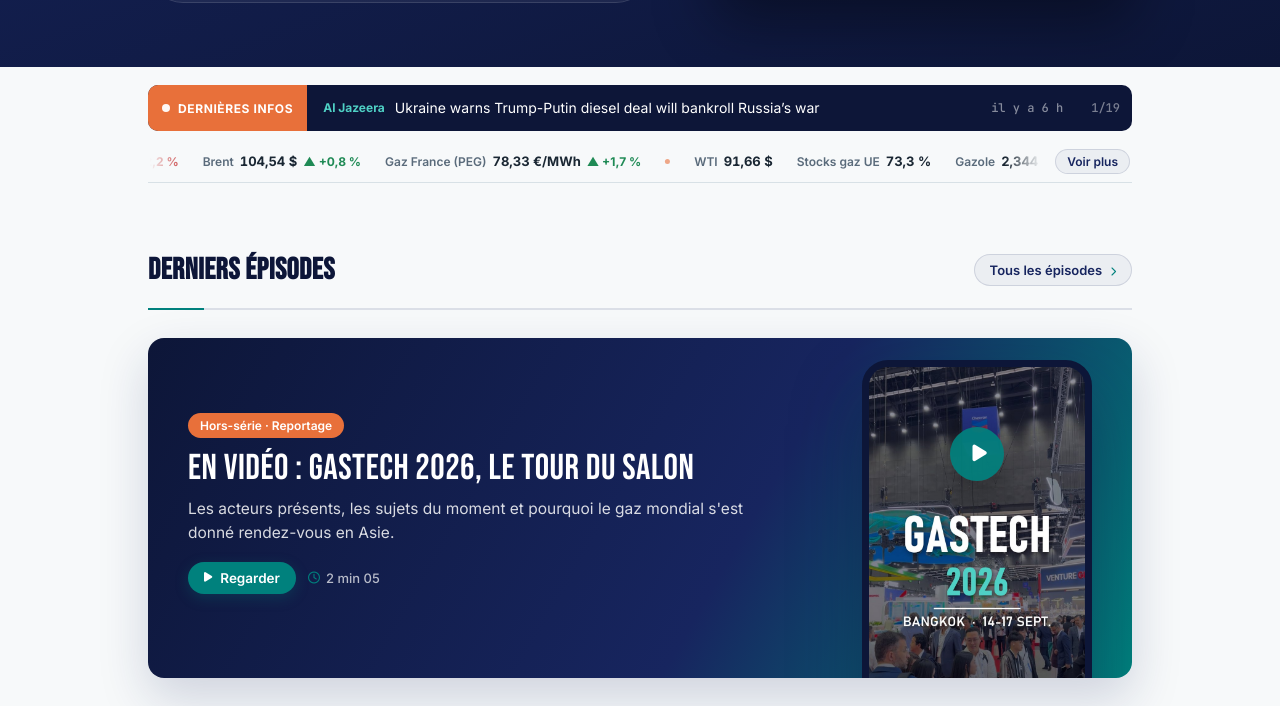
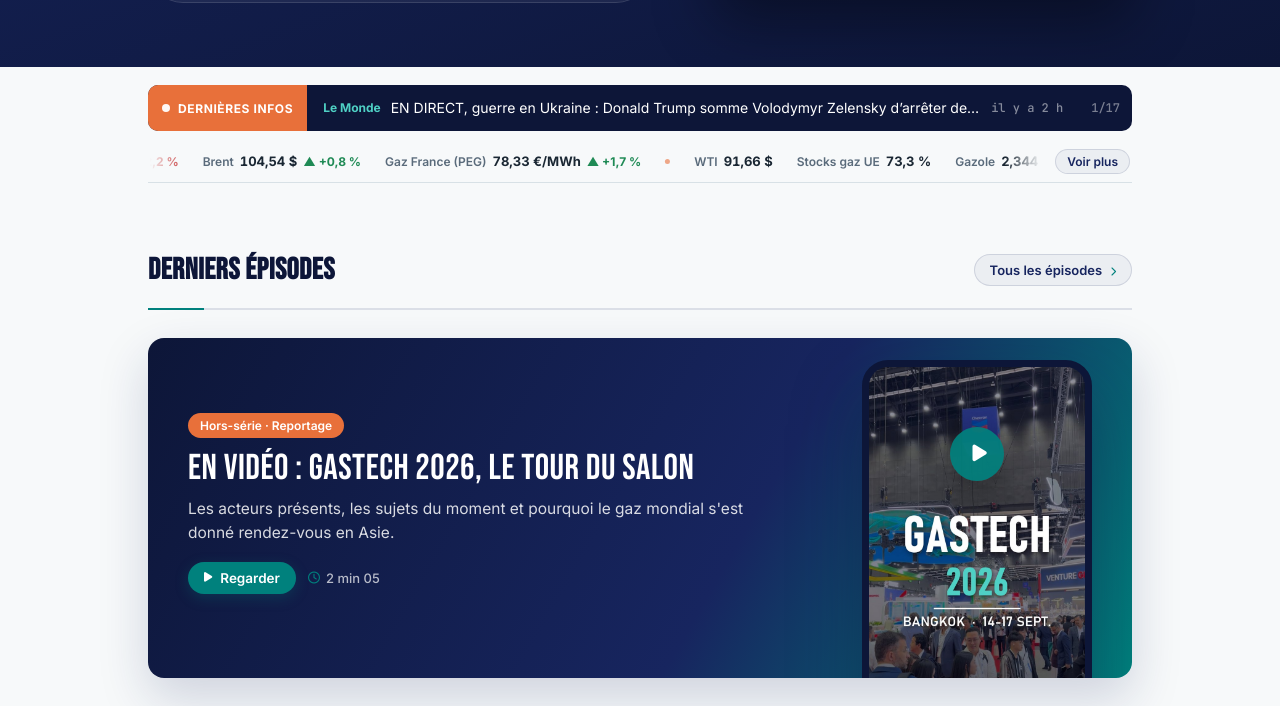
Before and after one commit to InsideEnergyMarkets/Inside-Energy-Markets, a Jekyll site: the page built from index.html, in a window 1280 px wide and 900 px high, scrolled down 417 px, cut to the strip 161-867 px from the top of the window. Built offline with Jekyll 4.4.1, drawn with Linux system fonts in a browser that asks for light colours.

```diff
--- a/_data/incidents.json
+++ b/_data/incidents.json
@@ -1,5 +1,5 @@
 {
- "updated_at": "2026-10-10T12:56:50+00:00",
+ "updated_at": "2026-10-10T18:47:14+00:00",
  "stats": {
   "total_30d": 28,
   "attacks_30d": 24,
--- a/_data/news.json
+++ b/_data/news.json
@@ -1,19 +1,19 @@
 {
- "updated_at": "2026-10-10T12:56:50+00:00",
+ "updated_at": "2026-10-10T18:47:13+00:00",
  "items": [
   {
-   "title": "Ukraine warns Trump-Putin diesel deal will bankroll Russia’s war",
-   "url": "https://www.aljazeera.com/video/newsfeed/2026/10/10/ukraine-warns-trump-putin-diesel-deal-will-bankroll-russias-war?traffic_source=rss",
-   "source": "Al Jazeera",
-   "lang": "en",
-   "date": "2026-10-10T12:33:07+00:00"
+   "title": "EN DIRECT, guerre en Ukraine : Donald Trump somme Volodymyr Zelensky d’arrêter de frapper les raffineries russes et affirme qu’il est « temps pour l’Ukraine d’avoir un nouveau président »",
+   "url": "https://www.lemonde.fr/international/live/2026/10/10/en-direct-guerre-en-ukraine-les-dernieres-informations_6787996_3210.html",
+   "source": "Le Monde",
+   "lang": "fr",
+   "date": "2026-10-10T16:33:37+00:00"
   },
   {
-   "title": "Why is US turning to Russia for diesel despite sanctions?",
-   "url": "https://www.aljazeera.com/news/2026/10/10/why-is-us-turning-to-russia-for-diesel-despite-sanctions?traffic_source=rss",
-   "source": "Al Jazeera",
+   "title": "Trump announces deal for Russian diesel as Zelensky calls it a gift to Putin",
+   "url": "https://www.bbc.co.uk/news/articles/cm1dwgr666wno?at_medium=RSS&at_campaign=rss",
+   "source": "BBC",
    "lang": "en",
-   "date": "2026-10-10T12:16:12+00:00"
+   "date": "2026-10-10T14:24:14+00:00"
   },
   {
    "title": "Qu’est-ce que le marché européen de l’électricité, dont plusieurs candidats à la présidentielle veulent sortir ?",
@@ -30,18 +30,11 @@
    "date": "2026-10-10T08:00:22+00:00"
   },
   {
-   "title": "Trump announces deal for Russian diesel as Zelensky calls it a gift to Putin",
-   "url": "https://www.bbc.co.uk/news/articles/cm1dwgr666wno?at_medium=RSS&at_campaign=rss",
-   "source": "BBC",
-   "lang": "en",
-   "date": "2026-10-10T04:38:20+00:00"
-  },
-  {
-   "title": "Donald Trump et Vladimir Poutine signent un accord sur le gazole, au grand dam de l’Ukraine et de ses alliés",
-   "url": "https://www.lemonde.fr/international/article/2026/10/10/un-accord-sur-le-gazole-entre-trump-et-poutine-au-grand-dam-de-l-ukraine-et-de-ses-allies_6790903_3210.html",
-   "source": "Le Monde",
+   "title": "Les forces yéménites disent progresser contre les Houthis autour du détroit de Bab el-Mandeb",
+   "url": "https://www.france24.com/fr/moyen-orient/20261010-y%C3%A9men-la-coalition-men%C3%A9e-par-riyad-m%C3%A8ne-une-op%C3%A9ration-%C3%A0-grande-%C3%A9chelle-contre-les-houthis",
+   "source": "France 24",
    "lang": "fr",
-   "date": "2026-10-10T03:41:07+00:00"
+   "date": "2026-10-10T06:03:06+00:00"
   },
   {
    "title": "Ukraine war briefing: Kyiv blasts peace talks as just ‘smokescreen’ for Trump‘s Russian diesel deal",
@@ -126,13 +119,6 @@
    "source": "France 24",
    "lang": "fr",
    "date": "2026-10-05T21:01:29+00:00"
-  },
-  {
-   "title": "Crude oil prices and refinery margins generally increased throughout the third quarter",
-   "url": "https://www.eia.gov/todayinenergy/detail.php?id=68245",
-   "source": "EIA",
-   "lang": "en",
-   "date": "2026-10-05T14:00:00+00:00"
   }
  ]
 }
--- a/_data/podcast.json
+++ b/_data/podcast.json
@@ -1,5 +1,5 @@
 {
- "updated_at": "2026-10-10T12:56:50+00:00",
+ "updated_at": "2026-10-10T18:47:14+00:00",
  "episodes": {
   "10": {
    "audio": "https://anchor.fm/s/10edf0868/podcast/play/126486789/https%3A%2F%2Fd3ctxlq1ktw2nl.cloudfront.net%2Fstaging%2F2026-8-29%2F489715b9-9275-387d-cec8-06e4f3de2244.mp3",
```
